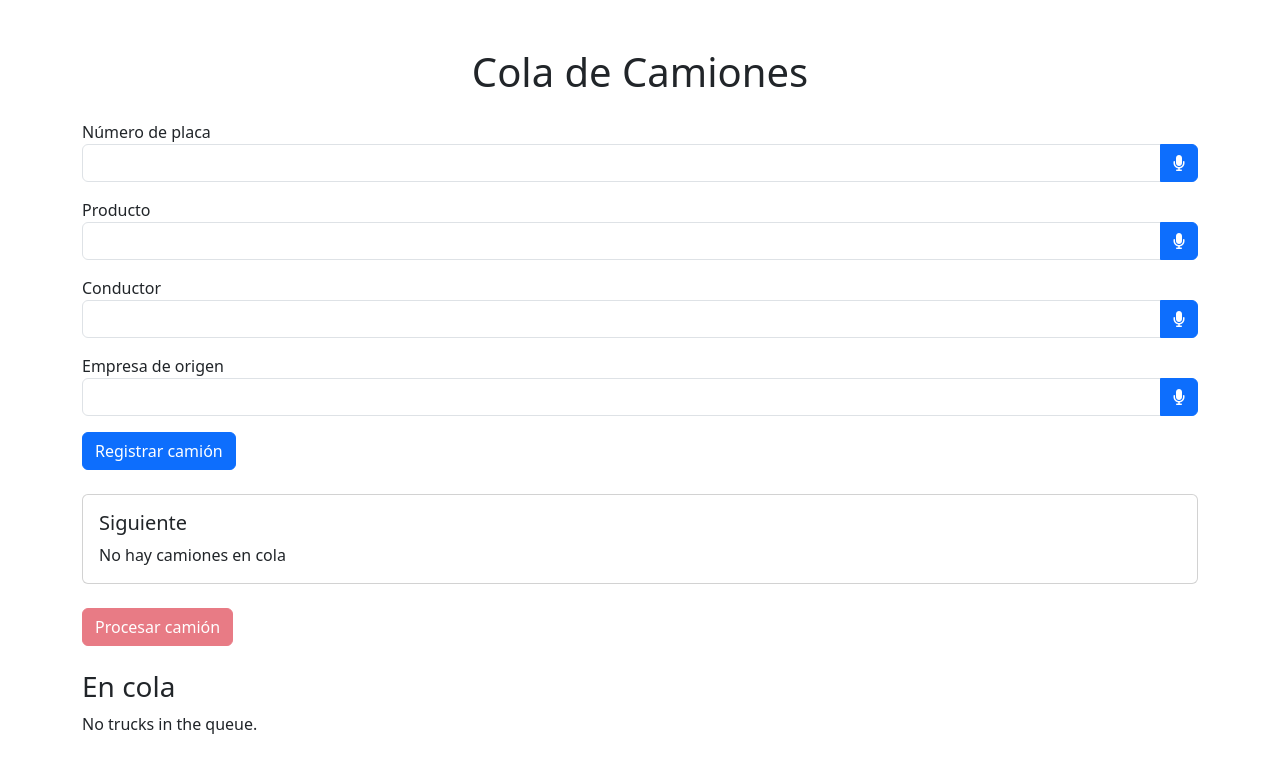
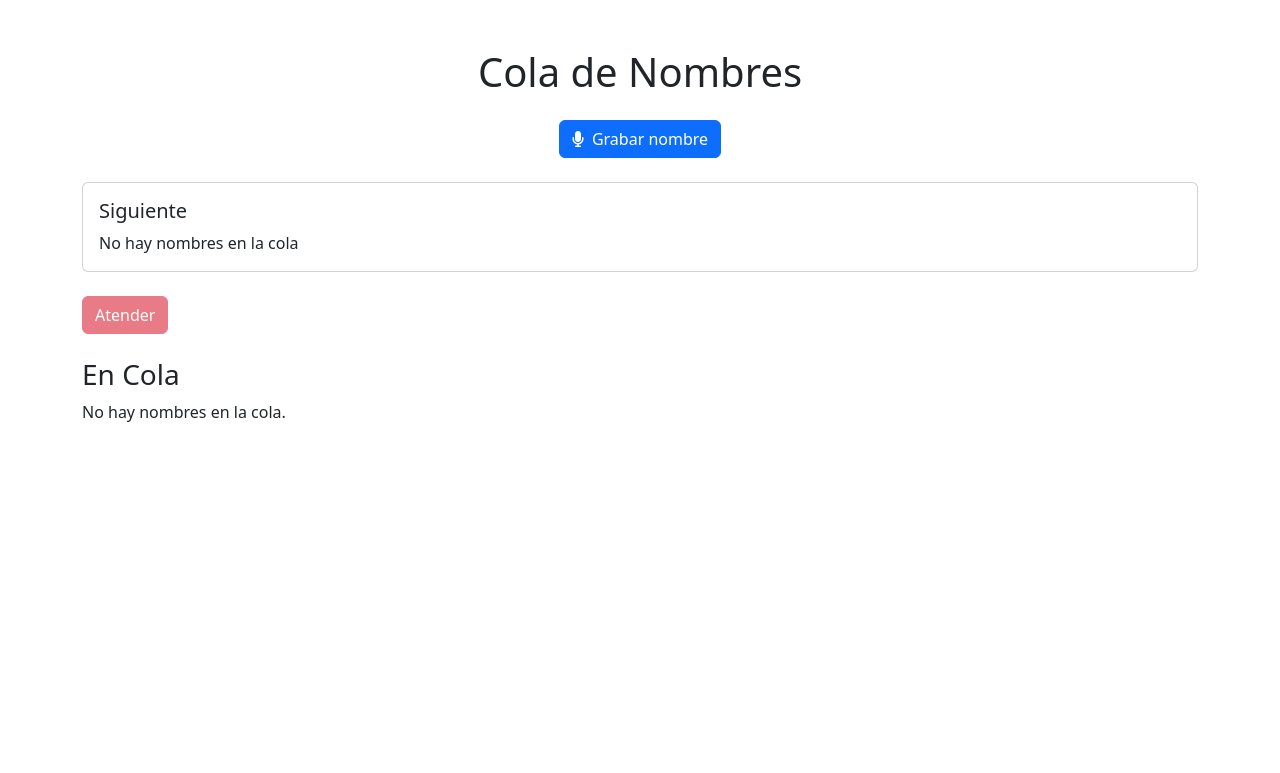
Before and after one commit to c04o/queue_speech, a Flask app: page / in a window 1280 px wide. Shown: the top 773 px of the page. Run offline with Flask 3, Linux system fonts and the light colour scheme; lists and menus that the app fills with data are empty.

Commit message:
Updated menu

```diff
--- a/templates/queue.html
+++ b/templates/queue.html
@@ -1,81 +1,48 @@
 {% extends 'index.html' %}
 
 {% block content %}
-<h1 class="text-center mb-4">Cola de Camiones</h1>
+<h1 class="text-center mb-4">Cola de Nombres</h1>
 
-<!-- Form to add a truck -->
-<form method="POST" action="{{ url_for('add_truck') }}" class="mb-4">
-  <div class="form-group">
-    <label for="license">Número de placa</label>
-    <div class="input-group mb-3">
-      <input type="number" name="license" id="license" class="form-control" required>
-      <button id="microphone_1" type="button" class="microphone btn btn-primary">
-        <i class="fa-solid fa-microphone"></i>
+<!-- Record button -->
+<div class="text-center mb-4">
+    <button id="microphone_name" type="button" class="microphone btn btn-primary">
+        <i class="fa-solid fa-microphone me-2"></i>Grabar nombre
     </button>
 </div>
-  </div>
-  <div class="form-group">
-    <label for="product">Producto</label>
-    <div class="input-group mb-3">
-      <select name="product" id="product" class="form-control" required>
-        {% for product in products %}
-        <option value="{{ product }}">{{ product }}</option>
-        {% endfor %}
-      </select>
-      <button id="microphone_select" type="button" class="microphone btn btn-primary">
-        <i class="fa-solid fa-microphone"></i>
-      </button>
-    </div>
-  </div>
-  <div class="form-group">
-    <label for="driver">Conductor</label>
-    <div class="input-group mb-3">
-      <input type="text" name="driver" id="driver" class="form-control" required>
-      <button id="microphone_2" type="button" class="microphone btn btn-primary">
-        <i class="fa-solid fa-microphone"></i>
-      </button>
-    </div>
-  </div>
-  <div class="form-group">
-    <label for="company">Empresa de origen</label>
-    <div class="input-group mb-3">
-      <input type="text" name="company" id="company" class="form-control" required>
-      <button id="microphone_3" type="button" class="microphone btn btn-primary">
-        <i class="fa-solid fa-microphone"></i>
-      </button>
-    </div>
-  </div>
-  <button type="submit" class="btn btn-primary">Registrar camión</button>
+
+<!-- Hidden form for submitting names -->
+<form method="POST" action="{{ url_for('add_name') }}" id="nameForm" style="display: none;">
+    <input type="hidden" name="name" id="nameInput">
 </form>
 
-<!-- Display the next truck -->
+<!-- Display the next name -->
 <div class="card mb-4">
     <div class="card-body">
         <h5 class="card-title">Siguiente</h5>
         <p class="card-text">
-    {% if next_truck %}
-    Número de placa: {{ next_truck['license'] }}, Producto: {{ next_truck['product'] }}, Conductor: {{ next_truck['driver'] }}, Empresa de origen: {{ next_truck['company'] }}, Hora de llegada: {{ next_truck['arrival_time'] }}
+            {% if next_name %}
+                {{ next_name }}
             {% else %}
-    No hay camiones en cola
+                No hay nombres en la cola
             {% endif %}
         </p>
     </div>
 </div>
 
-<!-- Button to process (dequeue) -->
-<form method="POST" action="{{ url_for('process_truck') }}" class="mb-4">
-  <button type="submit" class="btn btn-danger" {% if not trucks %}disabled{% endif %}>Procesar camión</button>
+<!-- Process button -->
+<form method="POST" action="{{ url_for('process_name') }}" class="mb-4">
+    <button type="submit" class="btn btn-danger" {% if not names %}disabled{% endif %}>Atender</button>
 </form>
 
-<!-- List of trucks in the queue -->
-<h3>En cola</h3>
-{% if trucks %}
+<!-- Queue list -->
+<h3>En Cola</h3>
+{% if names %}
     <ul class="list-group">
-  {% for truck in trucks %}
-  <li class="list-group-item">Número de placa: {{ truck['license'] }}, Producto: {{ truck['product'] }}, Conductor: {{ truck['driver'] }}, Empresa de origen: {{ truck['company'] }}, Hora de llegada: {{ truck['arrival_time'] }}</li>
+        {% for name in names %}
+            <li class="list-group-item">{{ name }}
         {% endfor %}
     </ul>
 {% else %}
-<p>No trucks in the queue.</p>
+    <p>No hay nombres en la cola.</p>
 {% endif %}
 {% endblock %}
```
Lines whose indentation alone changed are shown as unchanged.
